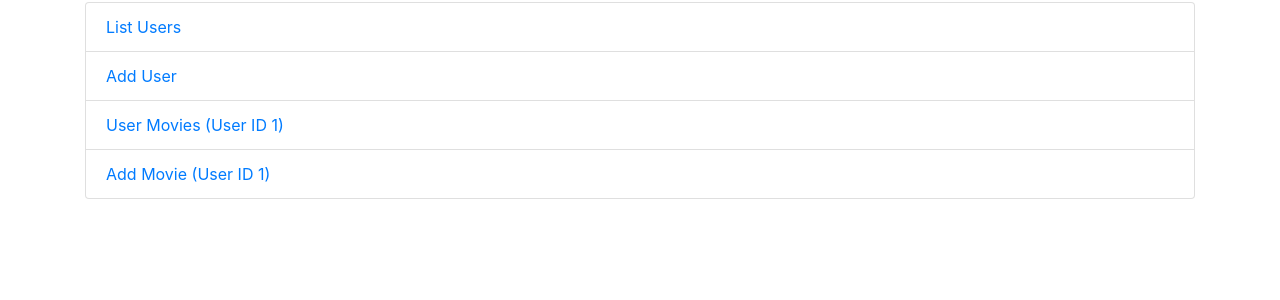
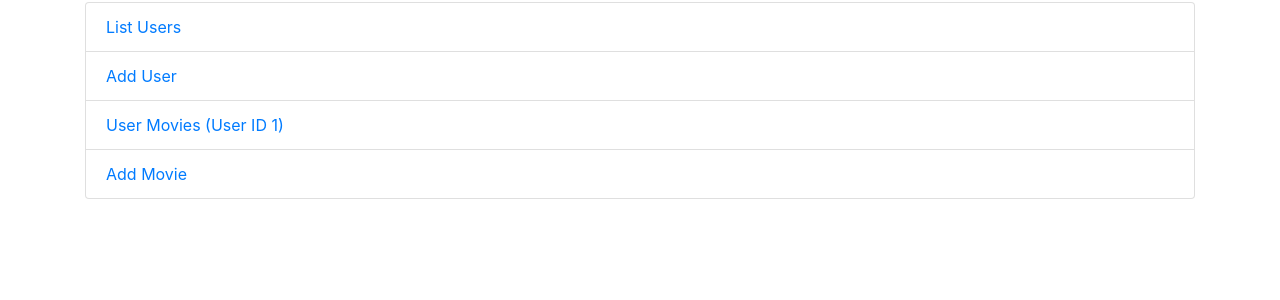
Before and after one commit to AnFloGue/project_flask_plus_sqlalchemy, a Flask app: page / in a window 1280 px wide. Shown: the part 110-410 px from the top of the page. Run offline with Flask 2, Linux system fonts and the light colour scheme; some libraries are stand-ins or nearby versions.

Commit message:
02 Commit

```diff
--- a/app.py
+++ b/app.py
@@ -67,9 +67,11 @@ def add_user():
 
 
 
-@app.route('/users/<int:user_id>/add_movie', methods=['GET', 'POST'])
-def add_movie(user_id):
+@app.route('/add_movie', methods=['GET', 'POST'])
+def add_movie():
+    users = data_manager.get_all_users()
     if request.method == 'POST':
+        user_id = request.form['user_id']
         movie_title = request.form['title']
         response = requests.get(f'http://www.omdbapi.com/?t={movie_title}&apikey={OMDB_API_KEY}')
         if response.status_code == 200:
@@ -86,8 +88,7 @@ def add_movie(user_id):
                 return f"Movie not found: {movie_title}", 404
         else:
             return "Error fetching movie details", 500
-    return render_template('add_movie.html', user_id=user_id)
-
+    return render_template('add_movie.html', users=users)
 
 @app.route('/users/<int:user_id>/update_movie/<int:movie_id>', methods=['GET', 'POST'])
 def update_movie(user_id, movie_id):
--- a/templates/index.html
+++ b/templates/index.html
@@ -13,7 +13,7 @@
             <li class="list-group-item"><a href="{{ url_for('list_users') }}">List Users</a></li>
             <li class="list-group-item"><a href="{{ url_for('add_user') }}">Add User</a></li>
             <li class="list-group-item"><a href="{{ url_for('user_movies', user_id=1) }}">User Movies (User ID 1)</a></li>
-            <li class="list-group-item"><a href="{{ url_for('add_movie', user_id=1) }}">Add Movie (User ID 1)</a></li>
+            <li class="list-group-item"><a href="{{ url_for('add_movie') }}">Add Movie</a></li>
         </ul>
     </div>
 </body>
```
Also changed, not shown: templates/add_movie.html (+10 -3 lines), instance/moviwebapp.db.
